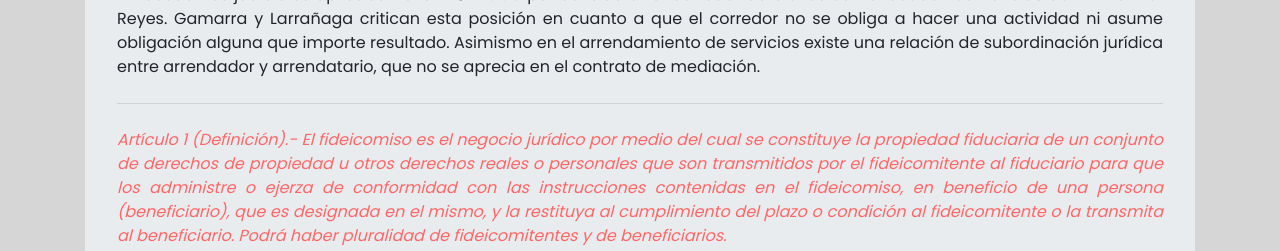
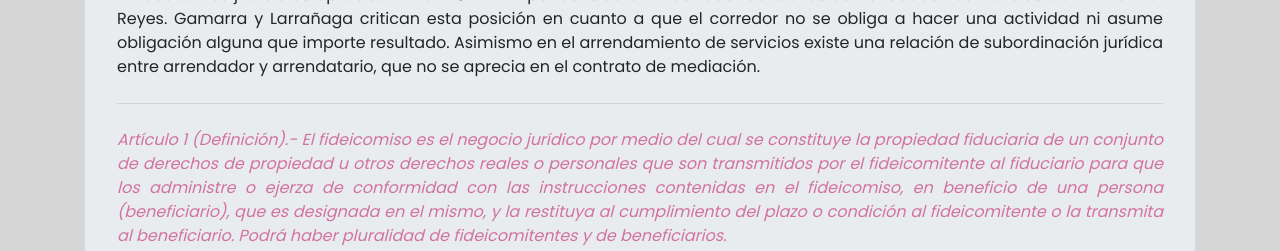
Before and after one commit to Maria-Eugenia-Szwedowski/Maria-Eugenia-Szwedowski.github.io, a plain HTML site: page DERECHO/fideicomiso/pag-0.html in a window 1280 px wide. Shown: the part 701-952 px from the top of the page. Drawn offline with nearby package versions, Linux system fonts and the light colour scheme; files whose address does not match are found by name.

Commit message:
Update css2.css

```diff
--- a/DERECHO/fideicomiso/css2.css
+++ b/DERECHO/fideicomiso/css2.css
@@ -142,7 +142,7 @@ a {
   }
 
   .rosa{
-    color: rgb(255, 102, 102);
+    color: #d1739f;
   }
 
   .hover-1 {
```
